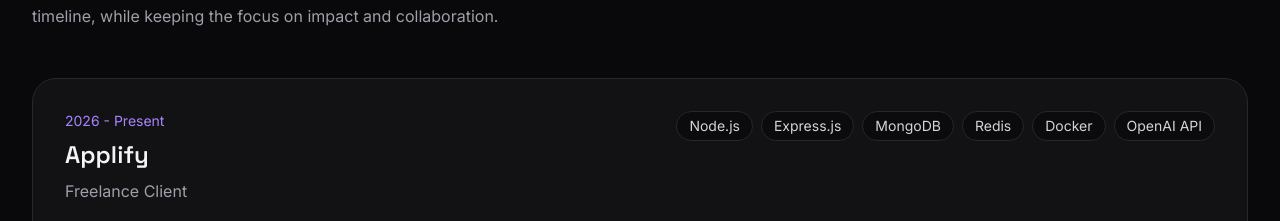
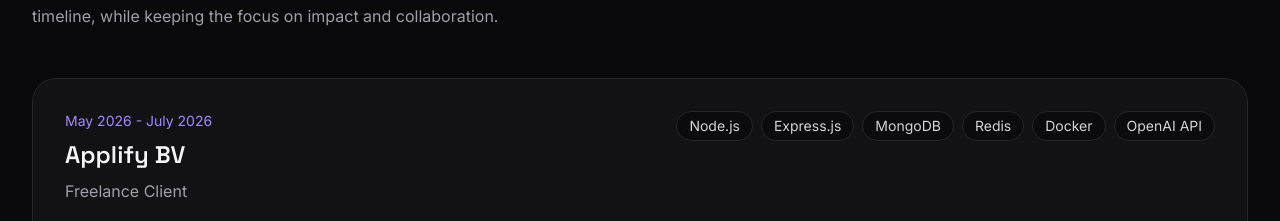
Before and after one commit to AamirMajeed570/AamirMajeedKhan, a Next.js app: page / in a window 1280 px wide. Shown: the part 4870-5091 px from the top of the page. Built offline with nearby package versions, Linux system fonts and the light colour scheme.

Commit message:
Update the portfolio

```diff
--- a/data/clients.ts
+++ b/data/clients.ts
@@ -2,9 +2,9 @@ import type { ClientEntry } from "@/types";
 
 export const clients: ClientEntry[] = [
   {
-    name: "Applify",
+    name: "Applify BV",
     role: "Freelance Client",
-    period: "2026 - Present",
+    period: "May 2026 - July 2026",
     description:
       "Worked with Applify as a freelance client engagement, contributing to product delivery, workflow improvements, and platform reliability.",
     impact: [
```
